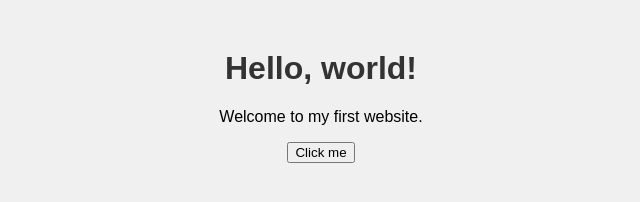
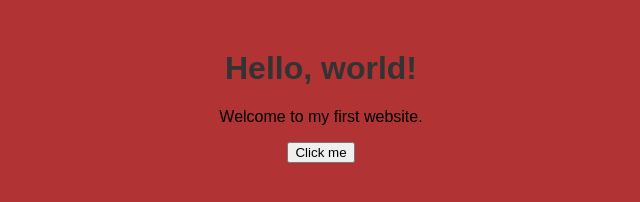
Before and after one commit to sakshiraghuwanshi-max/my-website, a plain HTML site: page index.html in a window 1280 px wide. Shown: the whole page, without its empty margins (319-959 px from the left). Drawn offline with Linux system fonts and the light colour scheme.

Commit message:
Update style.css
bg color change

```diff
--- a/style.css
+++ b/style.css
@@ -1,6 +1,6 @@
 body {
     font-family: Arial, sans-serif;
-    background-color: #f0f0f0;
+    background-color: #b13333;
     text-align: center;
     margin-top: 50px;
   }
```
